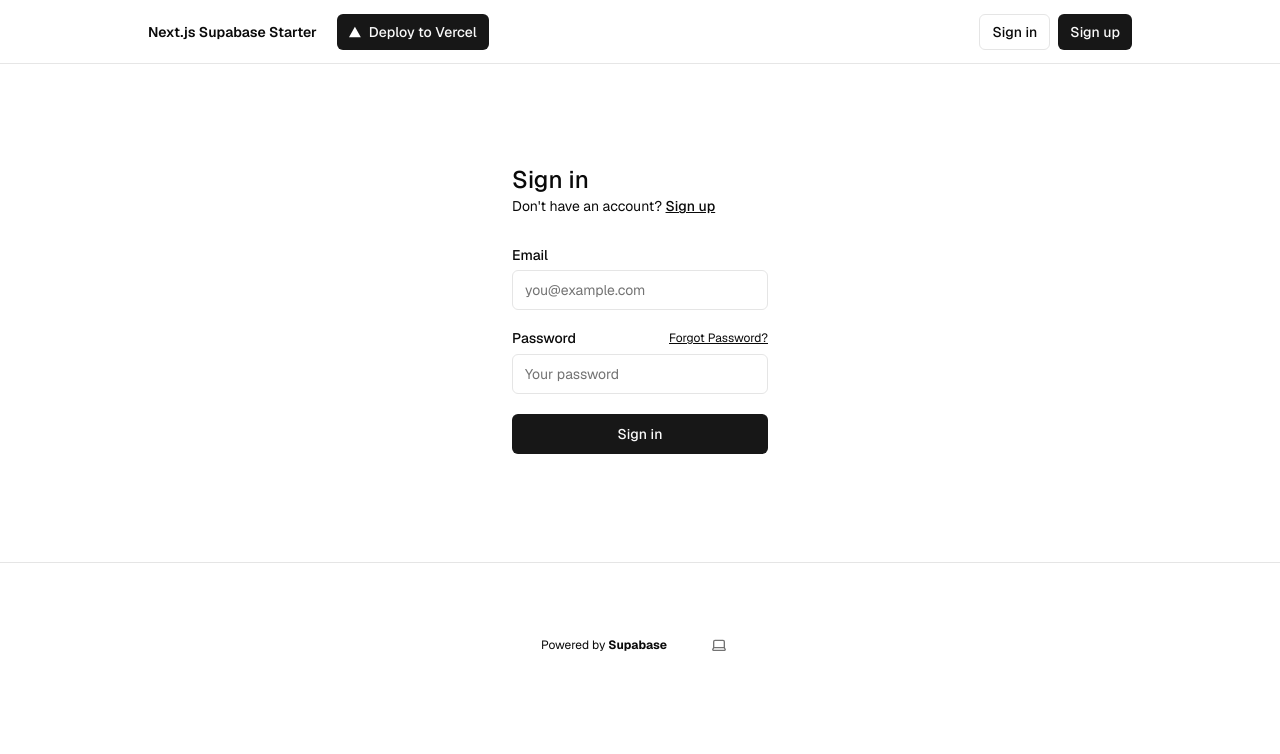
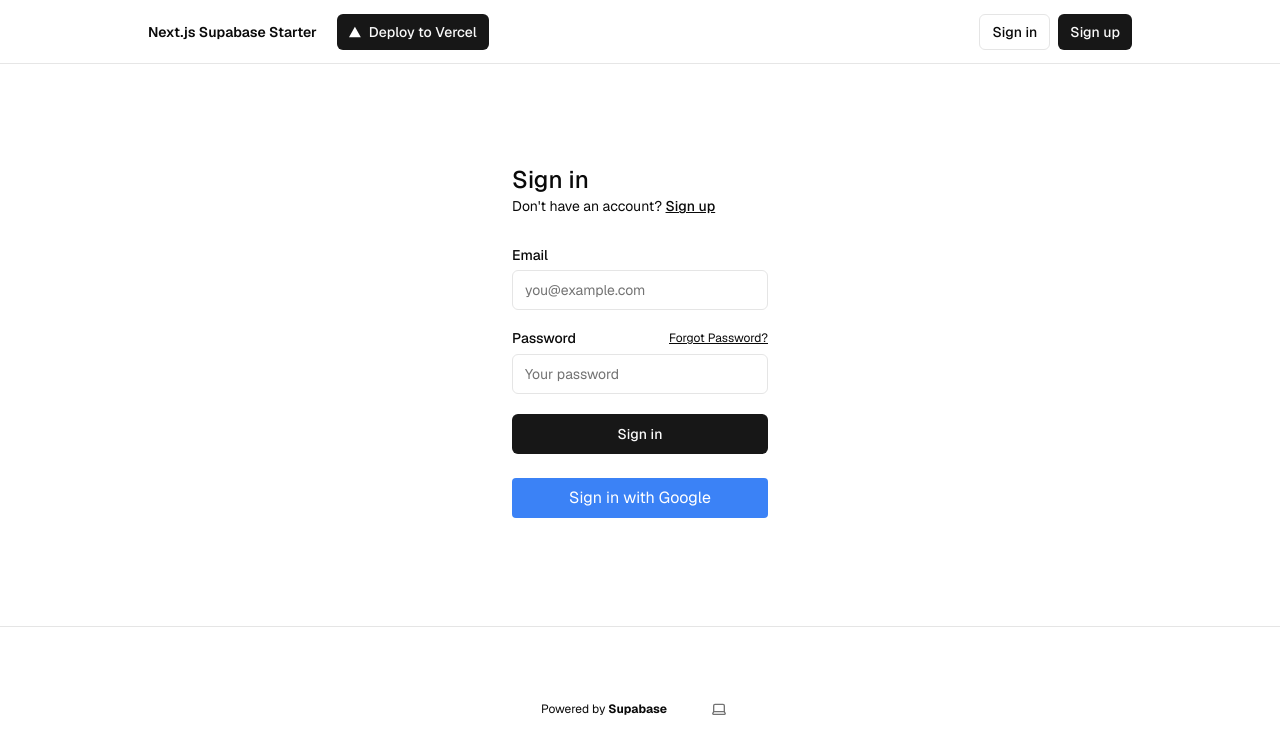
Before and after one commit to lossless1/supabase-test, a Next.js app: page /sign-in in a window 1280 px wide. Shown: the top 754 px of the page. Built offline with nearby package versions, Linux system fonts and the light colour scheme; no server answers.

Commit message:
feat: first release

```diff
--- a/app/(auth-pages)/sign-in/page.tsx
+++ b/app/(auth-pages)/sign-in/page.tsx
@@ -1,4 +1,4 @@
-import { signInAction } from "@/app/actions";
+import { signInAction, signInWithGoogleAction } from "@/app/actions";
 import { FormMessage, Message } from "@/components/form-message";
 import { SubmitButton } from "@/components/submit-button";
 import { Input } from "@/components/ui/input";
@@ -37,6 +37,13 @@ export default async function Login(props: { searchParams: Promise<Message> }) {
         <SubmitButton pendingText="Signing In..." formAction={signInAction}>
           Sign in
         </SubmitButton>
+        <button
+          type="button"
+          onClick={signInWithGoogleAction}
+          className="mt-4 p-2 bg-blue-500 text-white rounded"
+        >
+          Sign in with Google
+        </button>
         <FormMessage message={searchParams} />
       </div>
     </form>
--- a/app/actions.ts
+++ b/app/actions.ts
@@ -15,7 +15,7 @@ export const signUpAction = async (formData: FormData) => {
     return encodedRedirect(
       "error",
       "/sign-up",
-      "Email and password are required",
+      "Email and password are required"
     );
   }
 
@@ -34,7 +34,7 @@ export const signUpAction = async (formData: FormData) => {
     return encodedRedirect(
       "success",
       "/sign-up",
-      "Thanks for signing up! Please check your email for a verification link.",
+      "Thanks for signing up! Please check your email for a verification link."
     );
   }
 };
@@ -75,7 +75,7 @@ export const forgotPasswordAction = async (formData: FormData) => {
     return encodedRedirect(
       "error",
       "/forgot-password",
-      "Could not reset password",
+      "Could not reset password"
     );
   }
 
@@ -86,7 +86,7 @@ export const forgotPasswordAction = async (formData: FormData) => {
   return encodedRedirect(
     "success",
     "/forgot-password",
-    "Check your email for a link to reset your password.",
+    "Check your email for a link to reset your password."
   );
 };
 
@@ -100,7 +100,7 @@ export const resetPasswordAction = async (formData: FormData) => {
     encodedRedirect(
       "error",
       "/protected/reset-password",
-      "Password and confirm password are required",
+      "Password and confirm password are required"
     );
   }
 
@@ -108,7 +108,7 @@ export const resetPasswordAction = async (formData: FormData) => {
     encodedRedirect(
       "error",
       "/protected/reset-password",
-      "Passwords do not match",
+      "Passwords do not match"
     );
   }
 
@@ -120,11 +120,27 @@ export const resetPasswordAction = async (formData: FormData) => {
     encodedRedirect(
       "error",
       "/protected/reset-password",
-      "Password update failed",
+      "Password update failed"
     );
   }
 
   encodedRedirect("success", "/protected/reset-password", "Password updated");
+};
+
+export const signInWithGoogleAction = async () => {
+  const supabase = await createClient();
+
+  const { error } = await supabase.auth.signInWithOAuth({
+    provider: "google",
+  });
+
+  console.log("error :>> ", error);
+  if (error) {
+    return encodedRedirect("error", "/sign-in", error.message);
+  }
+
+  // Redirect will be handled by Supabase after successful sign-in
+  return redirect("/protected");
 };
 
 export const signOutAction = async () => {
```
